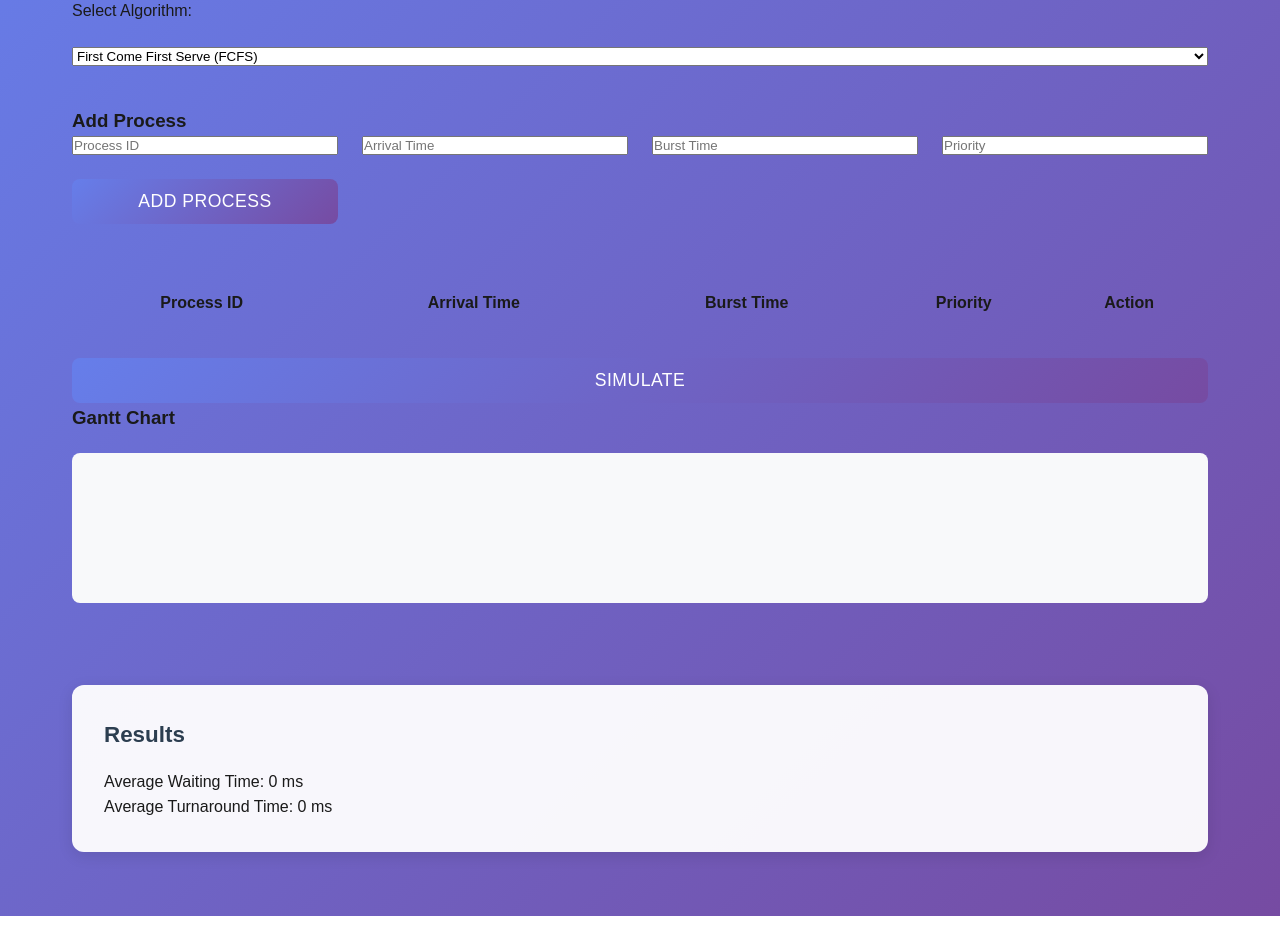
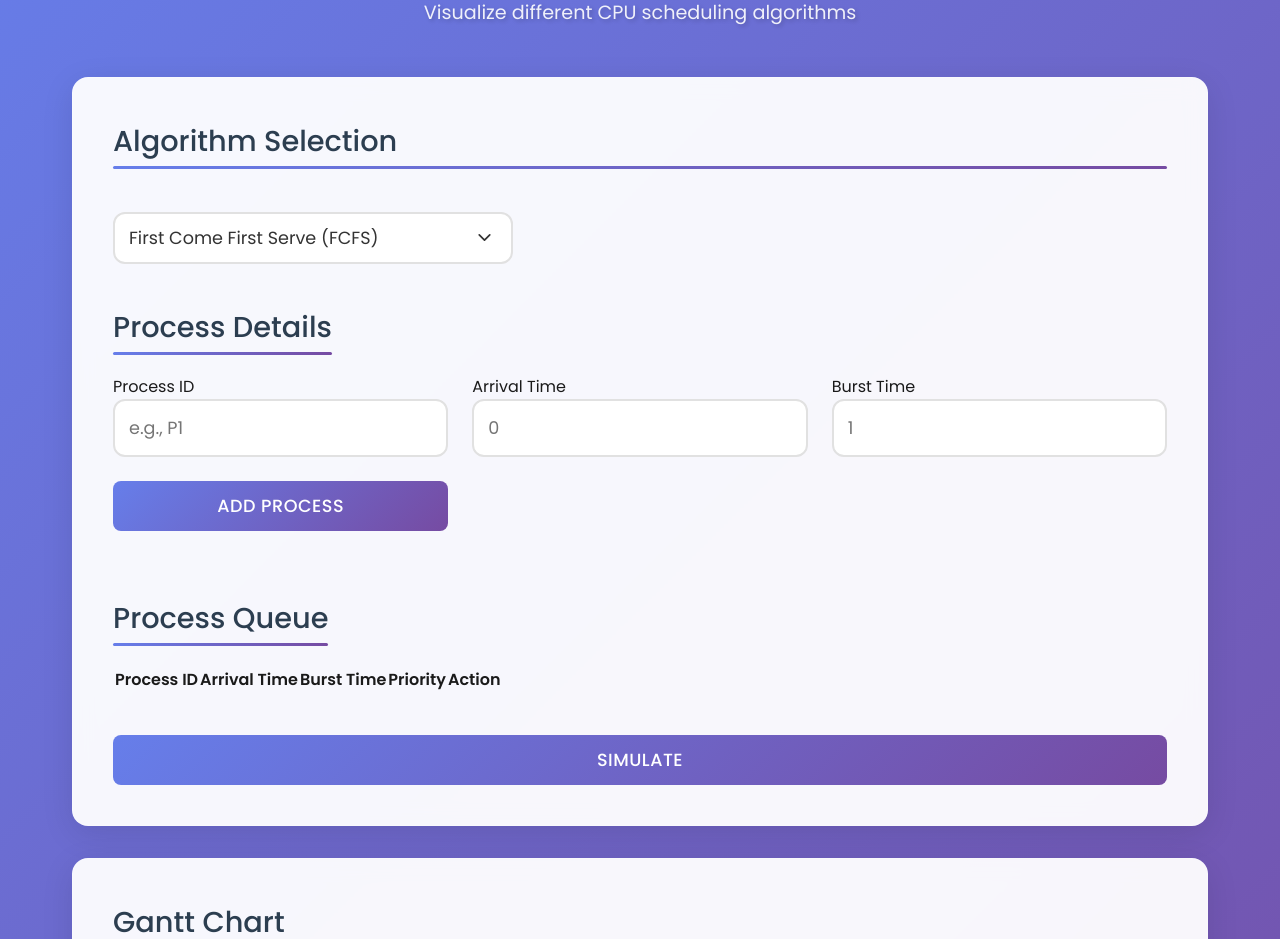
Before and after one commit to Akshat-Kumar07/Intelligent-CPU-Scheduler-Simulator, a plain HTML site: page index.html in a window 1280 px wide. Shown: the part 151-1090 px from the top of the page. Before the commit the page ends 1067 px from the top, so only its background shows below. Drawn offline with Linux system fonts and the light colour scheme.

Commit message:
Update index.html

```diff
--- a/index.html
+++ b/index.html
@@ -3,39 +3,61 @@
 <head>
     <meta charset="UTF-8">
     <meta name="viewport" content="width=device-width, initial-scale=1.0">
-    <title>CPU SchedulinG Simulator</title>
+    <title>CPU Scheduling Simulator</title>
     <link rel="stylesheet" href="styles.css">
+    <link href="https://fonts.googleapis.com/css2?family=Poppins:wght@400;500;600&display=swap" rel="stylesheet">
 </head>
 <body>
     <div class="container">
+        <header class="header">
             <h1>CPU Scheduling Simulator</h1>
+            <p class="subtitle">Visualize different CPU scheduling algorithms</p>
+        </header>
 
-        <div class="input-section">
+        <div class="card input-section">
             <div class="algorithm-selection">
-                <label for="algorithm">Select Algorithm:</label>
-                <select id="algorithm">
+                <h2>Algorithm Selection</h2>
+                <div class="select-wrapper">
+                    <select id="algorithm" class="styled-select">
                         <option value="fcfs">First Come First Serve (FCFS)</option>
                         <option value="sjf">Shortest Job First (SJF)</option>
-                    <option value="priority">Priority Scheduling</option>
+                        <option value="priority">Priority Scheduling (Preemptive)</option>
                         <option value="rr">Round Robin</option>
                     </select>
-                <div id="quantum-input" style="display: none;">
+                </div>
+                <div id="quantum-input" class="quantum-input" style="display: none;">
                     <label for="time-quantum">Time Quantum:</label>
-                    <input type="number" id="time-quantum" min="1" value="2">
+                    <input type="number" id="time-quantum" min="1" value="2" class="styled-input">
                 </div>
             </div>
 
             <div class="process-input">
-                <h3>Add Process</h3>
+                <h2>Process Details</h2>
                 <div class="input-group">
-                    <input type="text" id="process-id" placeholder="Process ID">
-                    <input type="number" id="arrival-time" placeholder="Arrival Time">
-                    <input type="number" id="burst-time" placeholder="Burst Time">
-                    <input type="number" id="priority" placeholder="Priority">
-                    <button onclick="addProcess()">Add Process</button>
+                    <div class="input-field">
+                        <label for="process-id">Process ID</label>
+                        <input type="text" id="process-id" class="styled-input" placeholder="e.g., P1">
+                    </div>
+                    <div class="input-field">
+                        <label for="arrival-time">Arrival Time</label>
+                        <input type="number" id="arrival-time" class="styled-input" placeholder="0" min="0">
+                    </div>
+                    <div class="input-field">
+                        <label for="burst-time">Burst Time</label>
+                        <input type="number" id="burst-time" class="styled-input" placeholder="1" min="1">
+                    </div>
+                    <div class="input-field">
+                        <label for="priority">Priority</label>
+                        <input type="number" id="priority" class="styled-input" placeholder="1" min="1">
+                        <small class="input-hint">Higher number = Higher priority</small>
+                    </div>
+                    <button onclick="addProcess()" class="btn btn-add">Add Process</button>
                 </div>
             </div>
 
+            <div class="process-table-container">
+                <h2>Process Queue</h2>
+                <div class="table-wrapper">
                     <table id="process-table">
                         <thead>
                             <tr>
@@ -49,21 +71,33 @@
                         <tbody id="process-list">
                         </tbody>
                     </table>
-
-            <button id="simulate" onclick="simulate()">Simulate</button>
+                </div>
             </div>
 
-        <div class="output-section">
+            <button id="simulate" onclick="simulate()" class="btn btn-simulate">Simulate</button>
+        </div>
+
+        <div class="card output-section">
             <div class="gantt-chart">
-                <h3>Gantt Chart</h3>
+                <h2>Gantt Chart</h2>
+                <div class="gantt-wrapper">
                     <div id="gantt-container"></div>
                     <div id="timeline"></div>
                 </div>
+            </div>
 
             <div class="results">
-                <h3>Results</h3>
-                <p>Average Waiting Time: <span id="avg-waiting-time">0</span> ms</p>
-                <p>Average Turnaround Time: <span id="avg-turnaround-time">0</span> ms</p>
+                <h2>Results</h2>
+                <div class="metrics">
+                    <div class="metric-card">
+                        <span class="metric-label">Average Waiting Time</span>
+                        <span class="metric-value"><span id="avg-waiting-time">0</span> ms</span>
+                    </div>
+                    <div class="metric-card">
+                        <span class="metric-label">Average Turnaround Time</span>
+                        <span class="metric-value"><span id="avg-turnaround-time">0</span> ms</span>
+                    </div>
+                </div>
             </div>
         </div>
     </div>
```
Lines whose indentation alone changed are shown as unchanged.
